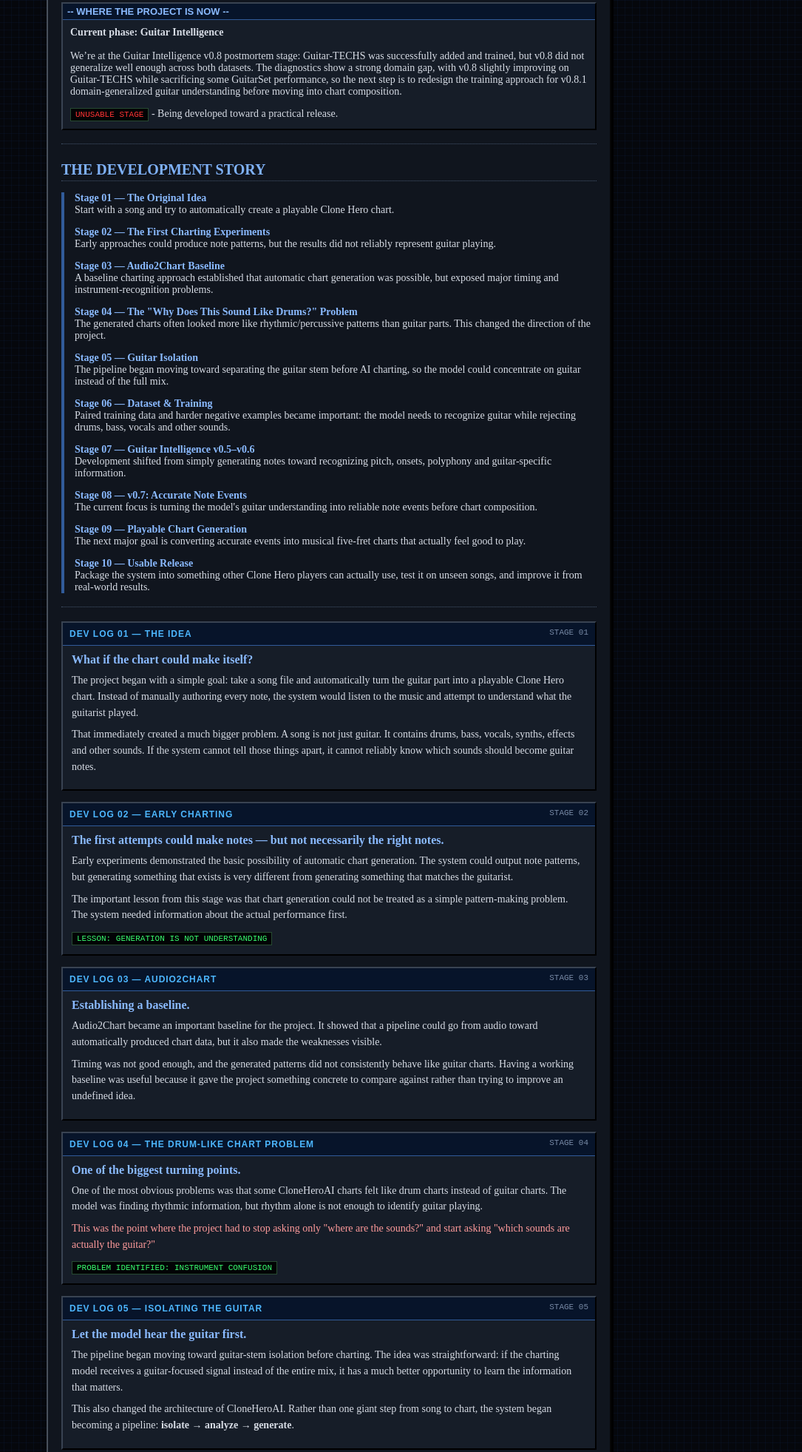
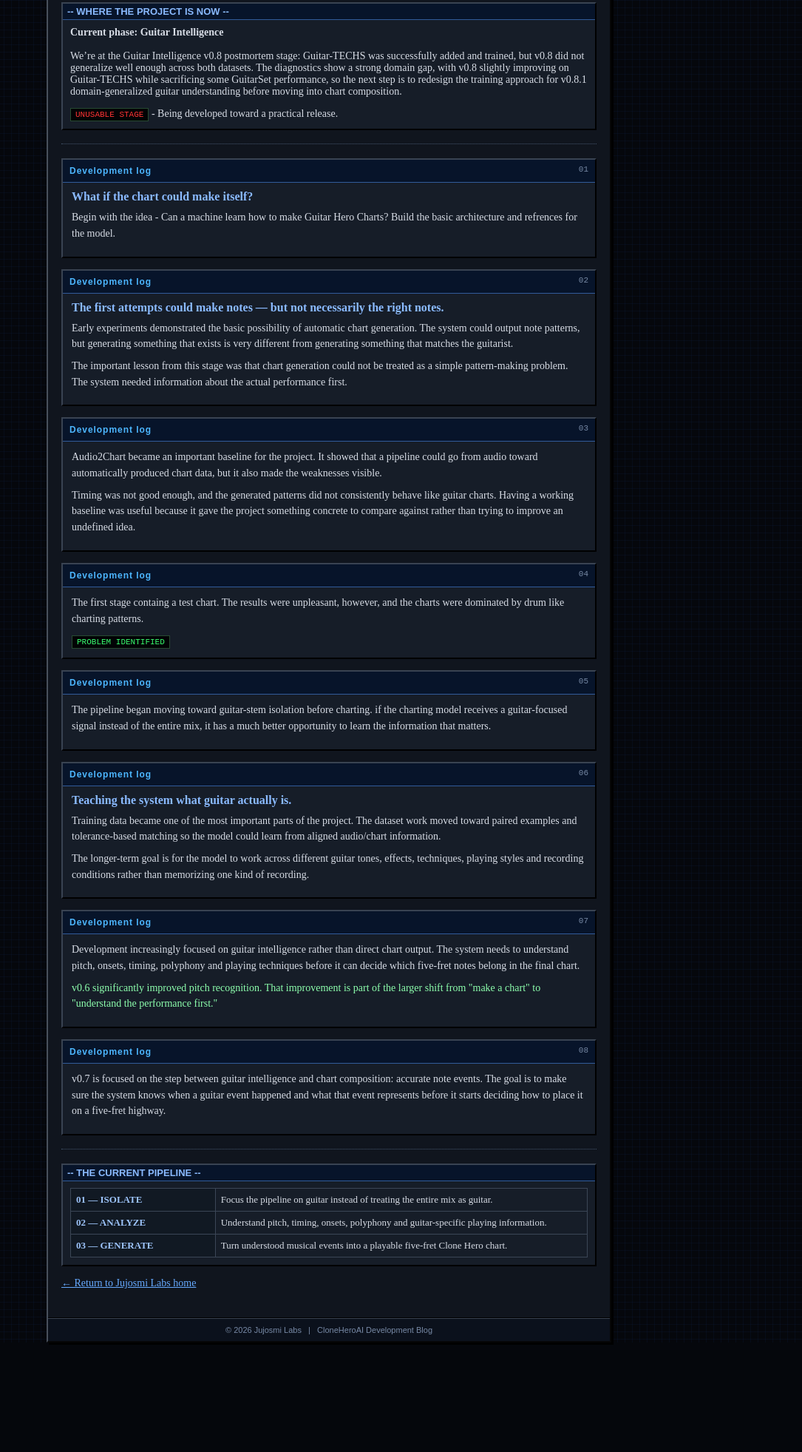
Before and after one commit to jujosmi/website, a plain HTML site: page devblog.html in a window 1280 px wide. Shown: the part 448-2411 px from the top of the page at 74% size, without its empty margins (195-1280 px from the left). After the commit the page ends 2281 px from the top, so only its background shows below. Drawn offline with Linux system fonts and the light colour scheme.

Commit message:
Add files via upload

```diff
--- a/devblog.html
+++ b/devblog.html
@@ -93,62 +93,21 @@
 
 <hr>
 
-<h2>THE DEVELOPMENT STORY</h2>
-
-<div class="timeline">
-  <div class="item"><b>Stage 01 — The Original Idea</b><br>
-  Start with a song and try to automatically create a playable Clone Hero chart.</div>
-
-  <div class="item"><b>Stage 02 — The First Charting Experiments</b><br>
-  Early approaches could produce note patterns, but the results did not reliably represent guitar playing.</div>
-
-  <div class="item"><b>Stage 03 — Audio2Chart Baseline</b><br>
-  A baseline charting approach established that automatic chart generation was possible, but exposed major timing and instrument-recognition problems.</div>
-
-  <div class="item"><b>Stage 04 — The "Why Does This Sound Like Drums?" Problem</b><br>
-  The generated charts often looked more like rhythmic/percussive patterns than guitar parts. This changed the direction of the project.</div>
-
-  <div class="item"><b>Stage 05 — Guitar Isolation</b><br>
-  The pipeline began moving toward separating the guitar stem before AI charting, so the model could concentrate on guitar instead of the full mix.</div>
-
-  <div class="item"><b>Stage 06 — Dataset & Training</b><br>
-  Paired training data and harder negative examples became important: the model needs to recognize guitar while rejecting drums, bass, vocals and other sounds.</div>
-
-  <div class="item"><b>Stage 07 — Guitar Intelligence v0.5–v0.6</b><br>
-  Development shifted from simply generating notes toward recognizing pitch, onsets, polyphony and guitar-specific information.</div>
-
-  <div class="item"><b>Stage 08 — v0.7: Accurate Note Events</b><br>
-  The current focus is turning the model's guitar understanding into reliable note events before chart composition.</div>
-
-  <div class="item"><b>Stage 09 — Playable Chart Generation</b><br>
-  The next major goal is converting accurate events into musical five-fret charts that actually feel good to play.</div>
-
-  <div class="item"><b>Stage 10 — Usable Release</b><br>
-  Package the system into something other Clone Hero players can actually use, test it on unseen songs, and improve it from real-world results.</div>
-</div>
-
-<hr>
-
 <article class="post">
   <div class="post-head">
-    <span class="post-number">DEV LOG 01 — THE IDEA</span>
-    <span class="post-date">STAGE 01</span>
+    <span class="post-number">Development log</span>
+    <span class="post-date">01</span>
   </div>
   <h3>What if the chart could make itself?</h3>
   <p>
-  The project began with a simple goal: take a song file and automatically turn the guitar part into a playable Clone Hero chart.
-  Instead of manually authoring every note, the system would listen to the music and attempt to understand what the guitarist played.
-  </p>
-  <p>
-  That immediately created a much bigger problem. A song is not just guitar. It contains drums, bass, vocals, synths, effects and other sounds.
-  If the system cannot tell those things apart, it cannot reliably know which sounds should become guitar notes.
+  Begin with the idea - Can a machine learn how to make Guitar Hero Charts? Build the basic architecture and refrences for the model.
   </p>
 </article>
 
 <article class="post">
   <div class="post-head">
-    <span class="post-number">DEV LOG 02 — EARLY CHARTING</span>
-    <span class="post-date">STAGE 02</span>
+    <span class="post-number">Development log</span>
+    <span class="post-date">02</span>
   </div>
   <h3>The first attempts could make notes — but not necessarily the right notes.</h3>
   <p>
@@ -159,15 +118,13 @@
   The important lesson from this stage was that chart generation could not be treated as a simple pattern-making problem.
   The system needed information about the actual performance first.
   </p>
-  <span class="tag">LESSON: GENERATION IS NOT UNDERSTANDING</span>
 </article>
 
 <article class="post">
   <div class="post-head">
-    <span class="post-number">DEV LOG 03 — AUDIO2CHART</span>
-    <span class="post-date">STAGE 03</span>
+    <span class="post-number">Development log</span>
+    <span class="post-date">03</span>
   </div>
-  <h3>Establishing a baseline.</h3>
   <p>
   Audio2Chart became an important baseline for the project. It showed that a pipeline could go from audio toward automatically produced chart data,
   but it also made the weaknesses visible.
@@ -180,48 +137,35 @@
 
 <article class="post">
   <div class="post-head">
-    <span class="post-number">DEV LOG 04 — THE DRUM-LIKE CHART PROBLEM</span>
-    <span class="post-date">STAGE 04</span>
+    <span class="post-number">Development log</span>
+    <span class="post-date">04</span>
   </div>
-  <h3>One of the biggest turning points.</h3>
   <p>
-  One of the most obvious problems was that some CloneHeroAI charts felt like drum charts instead of guitar charts.
-  The model was finding rhythmic information, but rhythm alone is not enough to identify guitar playing.
+  The first stage containg a test chart. The results were unpleasant, however, and the charts were dominated by drum like charting patterns.
   </p>
-  <p class="problem">
-  This was the point where the project had to stop asking only "where are the sounds?" and start asking "which sounds are actually the guitar?"
   </p>
-  <span class="tag">PROBLEM IDENTIFIED: INSTRUMENT CONFUSION</span>
+  <span class="tag">PROBLEM IDENTIFIED</span>
 </article>
 
 <article class="post">
   <div class="post-head">
-    <span class="post-number">DEV LOG 05 — ISOLATING THE GUITAR</span>
-    <span class="post-date">STAGE 05</span>
+    <span class="post-number">Development log</span>
+    <span class="post-date">05</span>
   </div>
-  <h3>Let the model hear the guitar first.</h3>
   <p>
-  The pipeline began moving toward guitar-stem isolation before charting. The idea was straightforward:
+  The pipeline began moving toward guitar-stem isolation before charting.
   if the charting model receives a guitar-focused signal instead of the entire mix, it has a much better opportunity to learn the information that matters.
-  </p>
-  <p>
-  This also changed the architecture of CloneHeroAI. Rather than one giant step from song to chart, the system began becoming a pipeline:
-  <b>isolate → analyze → generate</b>.
   </p>
 </article>
 
 <article class="post">
   <div class="post-head">
-    <span class="post-number">DEV LOG 06 — DATASET & TRAINING</span>
-    <span class="post-date">STAGE 06</span>
+    <span class="post-number">Development log</span>
+    <span class="post-date">06</span>
   </div>
   <h3>Teaching the system what guitar actually is.</h3>
   <p>
   Training data became one of the most important parts of the project. The dataset work moved toward paired examples and tolerance-based matching so the model could learn from aligned audio/chart information.
-  </p>
-  <p>
-  Another important idea was the use of hard negatives. A guitar model cannot simply learn "loud musical sound = guitar."
-  It needs to encounter drums, bass, vocals, synths and other material and learn that those sounds are not the guitar target.
   </p>
   <p>
   The longer-term goal is for the model to work across different guitar tones, effects, techniques, playing styles and recording conditions rather than memorizing one kind of recording.
@@ -230,10 +174,9 @@
 
 <article class="post">
   <div class="post-head">
-    <span class="post-number">DEV LOG 07 — v0.5 → v0.6</span>
-    <span class="post-date">STAGE 07</span>
+    <span class="post-number">Development log</span>
+    <span class="post-date">07</span>
   </div>
-  <h3>From recognizing guitar to understanding what the guitarist played.</h3>
   <p>
   Development increasingly focused on guitar intelligence rather than direct chart output.
   The system needs to understand pitch, onsets, timing, polyphony and playing techniques before it can decide which five-fret notes belong in the final chart.
@@ -245,47 +188,12 @@
 
 <article class="post">
   <div class="post-head">
-    <span class="post-number">DEV LOG 08 — v0.7</span>
-    <span class="post-date">STAGE 08 — CURRENT</span>
+    <span class="post-number">Development log</span>
+    <span class="post-date">08</span>
   </div>
-  <h3>Turning guitar understanding into accurate events.</h3>
   <p>
   v0.7 is focused on the step between guitar intelligence and chart composition: accurate note events.
   The goal is to make sure the system knows when a guitar event happened and what that event represents before it starts deciding how to place it on a five-fret highway.
-  </p>
-  <p>
-  This stage is still considered part of the <span class="status">UNUSABLE STAGE</span>. The project is not being treated as finished simply because the model can produce output.
-  The output needs to correlate with the actual guitar performance.
-  </p>
-</article>
-
-<article class="post">
-  <div class="post-head">
-    <span class="post-number">DEV LOG 09 — CHART COMPOSITION</span>
-    <span class="post-date">STAGE 09 — NEXT</span>
-  </div>
-  <h3>Understanding the performance is only half the job.</h3>
-  <p>
-  Once reliable guitar events exist, CloneHeroAI still has to turn them into playable five-fret charts.
-  This is where musicality, difficulty, note selection, chords, rhythm and chart design become important.
-  </p>
-  <p>
-  The long-term objective is not merely to reproduce raw pitch information. It is to create a chart that represents the guitar performance while remaining appropriate for the Clone Hero format.
-  </p>
-</article>
-
-<article class="post">
-  <div class="post-head">
-    <span class="post-number">DEV LOG 10 — USABLE RELEASE</span>
-    <span class="post-date">STAGE 10 — GOAL</span>
-  </div>
-  <h3>From research project to something players can actually use.</h3>
-  <p>
-  The final development stage is packaging the pipeline into a practical tool. That means reliable processing, playable output,
-  testing on songs the system has not simply memorized, and enough polish that another Clone Hero player can use it without needing to understand the research behind it.
-  </p>
-  <p>
-  The project roadmap describes this as the <b>USABLE RELEASE</b>: turning the system into a practical tool that other Clone Hero players can use.
   </p>
 </article>
 
```
Also changed, not shown: cloneheroai.html (+8 -9 lines).
